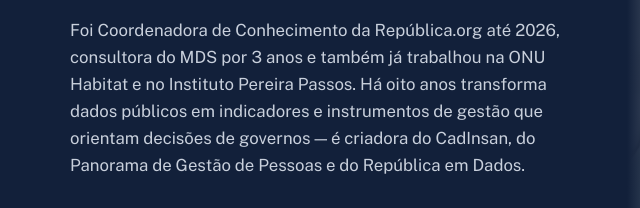
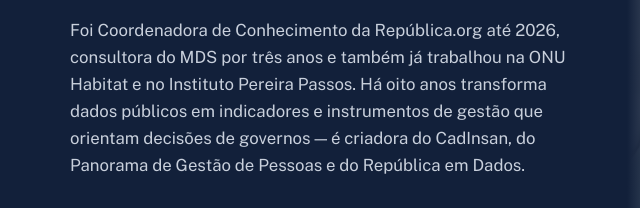
Before and after one commit to paulafrias/paulafrias.github.io, a plain HTML site: page index.html in a window 1280 px wide. Shown: the part 411-619 px from the top of the page, 58-698 px from the left. Drawn offline with nearby package versions, Linux system fonts and the light colour scheme.

Commit message:
Update index.html

```diff
--- a/index.html
+++ b/index.html
@@ -298,7 +298,7 @@
     <p class="eyebrow">Gestão pública · Indicadores · Dados para decisão</p>
     <h1 class="name">Paula Frias</h1>
     <p class="creator-line">Mestre em Ciência Política, pesquisadora em gestão pública e <em>gestora de projetos e de pessoas</em>.</p>
-    <p class="role">Foi Coordenadora de Conhecimento da República.org até 2026, consultora do MDS por 3 anos e também já trabalhou na ONU Habitat e no Instituto Pereira Passos. Há oito anos transforma dados públicos em indicadores e instrumentos de gestão que orientam decisões de governos — é criadora do CadInsan, do Panorama de Gestão de Pessoas e do República em Dados.</p>
+    <p class="role">Foi Coordenadora de Conhecimento da República.org até 2026, consultora do MDS por três anos e também já trabalhou na ONU Habitat e no Instituto Pereira Passos. Há oito anos transforma dados públicos em indicadores e instrumentos de gestão que orientam decisões de governos — é criadora do CadInsan, do Panorama de Gestão de Pessoas e do República em Dados.</p>
     <div class="hero-cta">
       <a class="btn primary" href="#contato">Entre em contato</a>
       <a class="btn ghost" href="#portfolio">Ver portfólio</a>
```
